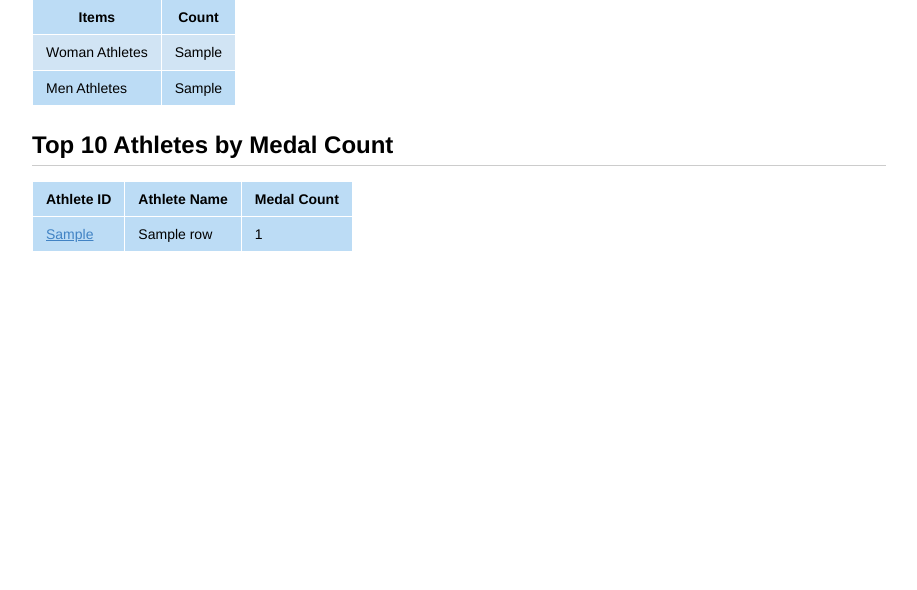
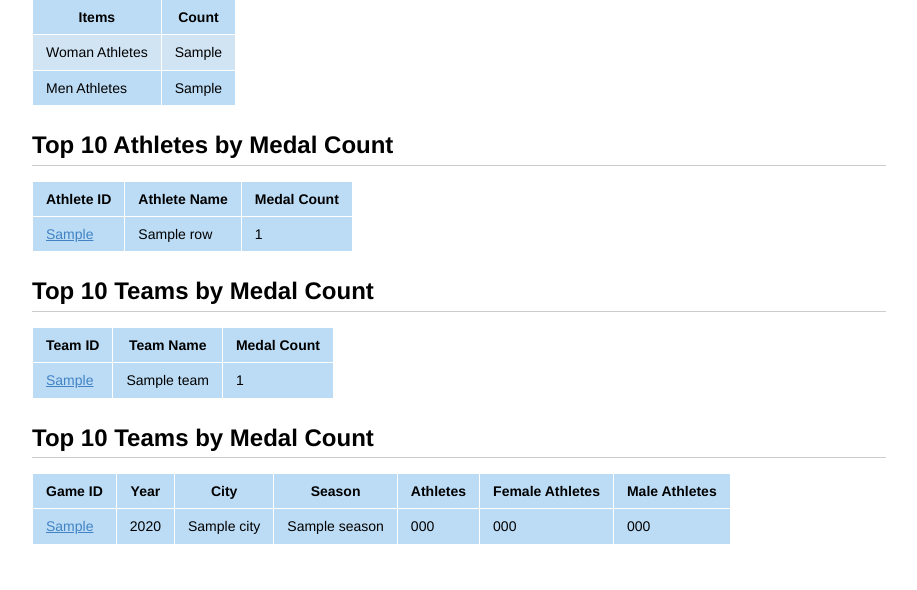
Before and after one commit to sarataboas/Base-de-dados---project, a Flask app: template templates/general-statistics.html in a window 1280 px wide. Shown: the part 415-1005 px from the top of the page, without its empty margins (181-1098 px from the left). Before the commit the page ends 666 px from the top, so only its background shows below. Run offline with Flask 3, Linux system fonts and the light colour scheme; the template is opened without the code that fills it: most values are stand-ins (such as "Sample title", 1, 10 or a date in 2020).

Commit message:
general-statiscs

```diff
--- a/app.py
+++ b/app.py
@@ -58,12 +58,33 @@ def statistics():
     order by count_medals desc
     LIMIT 10
   ''').fetchall()
-  return render_template('general-statistics.html',stats = stats, stats_athletes=stats_athletes)
-  return render_template('general-statistics.html',stats = stats, stats_athletes=stats_athletes)
+
+  stats_equipas = db.execute('''
+  select e.team, count(*) as count_medals, e.idEquipas
+  from equipas e join atletas a on a.idEquipas = e.idEquipas
+  join participacoes p on p.idAtletas = a.idAtletas
+  where (p.medal = 'Gold' or p.medal = 'Silver' or p.medal = 'Bronze')
+  group by e.team
+  order by count_medals desc
+  LIMIT 10;
+  ''').fetchall()
 
 
+  stats_games = db.execute('''
+  select e.year, e.season, e.city, count(*) as number_athletes, e.idEventos,
+  count (case when a.sex = 'F' then 1 end) as number_female_athletes,
+  count (case when a.sex = 'M' then 1 end) as number_male_athletes
+  from eventos e
+  join participacoes p on e.idEventos = p.idEventos
+  join atletas a on p.idAtletas = a.idAtletas
+  group by e.year, e.season, e.city
+  order by number_athletes desc
+  LIMIT 10;
+  ''').fetchall()
 
-#---------------------------------------------------------------------------------------------------------------------------------------------------
+  return render_template('general-statistics.html',stats = stats, stats_athletes=stats_athletes, stats_equipas = stats_equipas, stats_games = stats_games)
+
+
 
 
 #--------------------ATLETAS-----------------------
--- a/templates/general-statistics.html
+++ b/templates/general-statistics.html
@@ -71,6 +71,63 @@
   </table>
 </div>
 <div>
+    <h2>Top 10 Teams by Medal Count</h2>
 
+    <table border="1">
+        <thead>
+            <tr>
+                <th>Team ID</th>
+                <th>Team Name</th>
+                <th>Medal Count</th>
 
+            </tr>
+        </thead>
+        <tbody>
+            {% for row in stats_equipas %}
+                <tr>
+                    <td>
+                      <a href="/teams/{{ row.idEquipas }}">{{ row.idEquipas }}</a>
+                    </td>
+                    <td>{{ row.team }}</td>
+                    <td>{{ row.count_medals }}</td>
+                </tr>
+            {% endfor %}
+        </tbody>
+    </table>
+  </div>
+  <div>
+    <div>
+        <h2>Top 10 Teams by Medal Count</h2>
+
+        <table border="1">
+            <thead>
+                <tr>
+                    <th>Game ID</th>
+                    <th>Year</th>
+                    <th>City</th>
+                    <th>Season</th>
+                    <th>Athletes</th>
+                    <th>Female Athletes</th>
+                    <th>Male Athletes</th>
+
+                </tr>
+            </thead>
+            <tbody>
+                {% for row in stats_games %}
+                    <tr>
+                        <td>
+                          <a href="/games/{{ row.idEventos }}">{{ row.idEventos }}</a>
+                        </td>
+                        <td>{{ row.year }}</td>
+                        <td>{{ row.city }}</td>
+                        <td>{{ row.season }}</td>
+                        <td>{{ row.number_athletes }}</td>
+                        <td>{{ row.number_female_athletes }}</td>
+                        <td>{{ row.number_male_athletes }}</td>
+                    </tr>
+                {% endfor %}
+            </tbody>
+        </table>
+      </div>
+      <div>
 {% endblock %}
```
